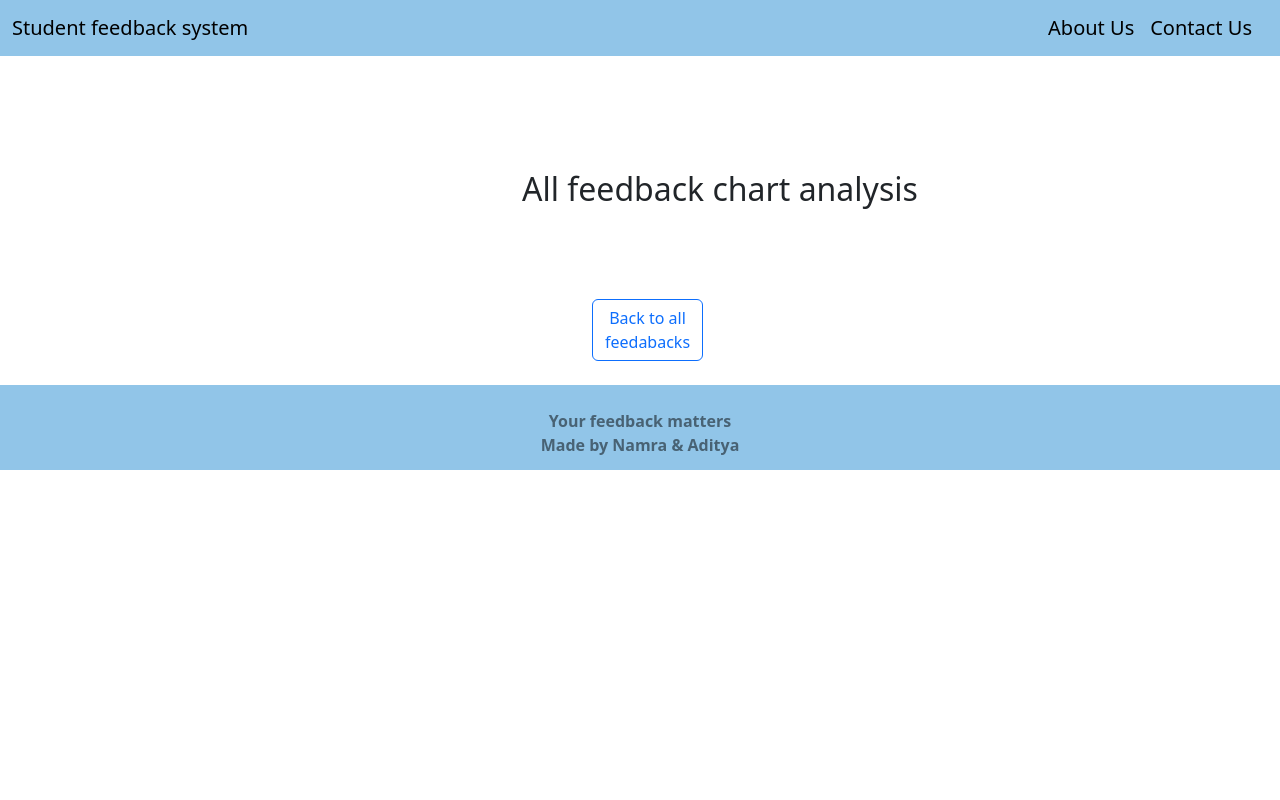
After one commit to Namra-23/Student_feedback, a Django app: template Review/templates/Review/all_charts.html in a window 1280 px wide. The commit adds this page. Run offline with Django 3.2, Linux system fonts and the light colour scheme; the template is opened without the code that fills it, so the values that code supplies are empty; some libraries are stand-ins or nearby versions.

Commit message:
All faculty chart added

```diff
--- /dev/null
+++ b/Review/templates/Review/all_charts.html
@@ -0,0 +1,68 @@
+{% extends 'Home/index.html' %}
+{% block content %}
+<h2 style= "margin-left:522px;
+            margin-bottom:75px">All feedback chart analysis</h2>
+{% for chart_data in charts_data %}
+<div style="
+  display: flex;
+  flex-direction: row;
+  justify-content: space-between;
+  margin-bottom: 20px;
+">
+  <div style="width: 50%;">
+    <h3 style="margin-left: 50px;">{{ chart_data.teacher_names.0 }}'s Bar Chart</h3>
+    <canvas id="chart_{{ forloop.counter }}" style="padding: 50px; margin-top:50px;"></canvas>
+  </div>
+  <div style="width: 50%; height:500px">
+    <h3 style="margin-left: 50px;">{{ chart_data.teacher_names.0 }}'s Pie Chart</h3>
+    <canvas id="chart2_{{ forloop.counter }}" style="padding: 50px"></canvas>
+  </div>
+</div>
+<hr>
+
+<script src="https://cdn.jsdelivr.net/npm/chart.js"></script>
+<script>
+    var ctx = document.getElementById("chart_{{ forloop.counter }}");
+    new Chart(ctx, {
+        type: 'bar',
+        data: {
+            labels : {{ chart_data.averages|safe }},
+            datasets: [{
+                label: '{{ chart_data.teacher_names.0 }}',
+                data: [{{ chart_data.averages|join:", " }}],
+                borderWidth: 1
+            }]
+        },
+        options: {
+          responsive: true
+        }
+    });
+
+  var ctx2 = document.getElementById("chart2_{{ forloop.counter }}");
+  new Chart(ctx2, {
+      type: 'pie',
+      data: {
+          datasets: [{
+              label: '{{ chart_data.teacher_names.0 }}',
+              data: [{{ chart_data.averages|join:", " }}],
+              borderWidth: 1
+          }]
+      },
+      options: {
+        responsive: true
+      }
+  });
+</script>
+</div>
+{% endfor %}
+
+<div class="row pt-3">
+    <a
+      class="btn btn-outline-primary mr-4 col"
+      style="margin-left: 1180px; position: relative; right: 576px"
+      role="button"
+      href="{% url 'ListFeedbackView' %}"
+      >Back to all feedabacks</a
+    >
+
+{% endblock content%}
--- a/Review/templates/Review/faculty_registration.html
+++ b/Review/templates/Review/faculty_registration.html
@@ -112,6 +112,9 @@
       </table>
       <br />
       <input type="submit" value="Submit" />
+      <div>
+        <a href="{% url 'ListFeedbackView' %}" role="button">Back</a>
+        </div>
     </form>
   </div>
 </body>
--- a/Review/templates/Review/register.html
+++ b/Review/templates/Review/register.html
@@ -10,6 +10,9 @@ margin-right: 500px;
     {% csrf_token %}
     {{form.as_p}}
     <input type="submit" name="create User">
+    <div>
+        <a href="{% url 'ListFeedbackView' %}" role="button">Back</a>
+        </div>
 </form>
 </div>
 {% endblock content %}
--- a/Review/urls.py
+++ b/Review/urls.py
@@ -1,7 +1,7 @@
 from Review.views import export_to_excel
 from . import views
 from django.urls import path
-from .views import   ListFeedbackView, SearchResultsView, deleteAllFeedback, FeedbackDetailView,FacultyFeedbackDetailView, DeleteFeedbackView, facultyRegister, load_subjects,loginPage,registerPage,FacultyView,FacultyFeedbackList,FacultyFeedback,Chart
+from .views import   Allchart, ListFeedbackView, SearchResultsView, deleteAllFeedback, FeedbackDetailView,FacultyFeedbackDetailView, DeleteFeedbackView, facultyRegister, load_subjects,loginPage,registerPage,FacultyView,FacultyFeedbackList,FacultyFeedback,Chart
 
 urlpatterns = [
     path('', ListFeedbackView.as_view(), name='ListFeedbackView'),
@@ -22,5 +22,6 @@ urlpatterns = [
     path('ajax/load-subjects/', views.load_subjects, name='ajax_load_subjects'),
     # for chart
     path('chart/', Chart, name='Chart'),
+    path('allchart/', Allchart, name='AllChart'),
     path('export-to-excel/', export_to_excel, name='export-to-excel'),
 ]
```
Also changed, not shown: Review/templates/Review/chart.html (+10 -5 lines), Review/templates/Review/list_feedback.html (+23 -1 lines), Review/views.py (+34 -2 lines), db.sqlite3, 1 other file.
